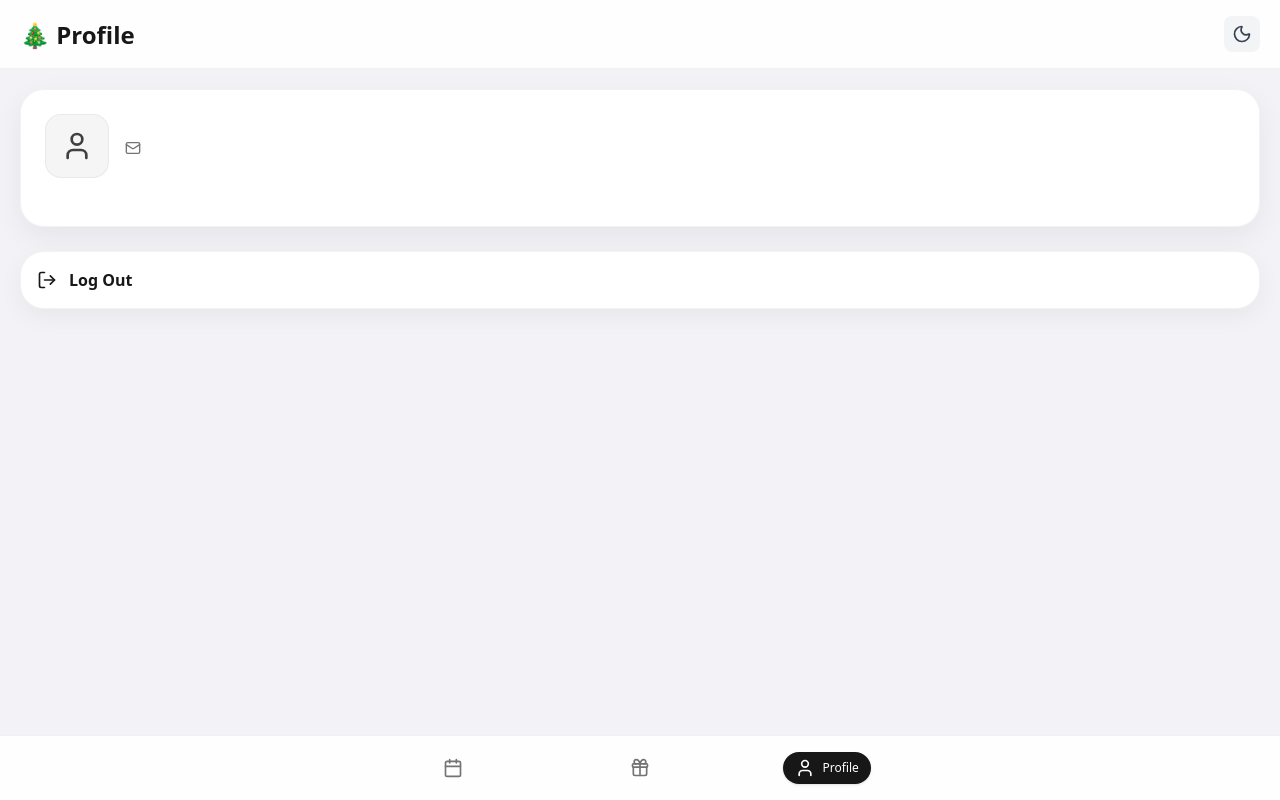
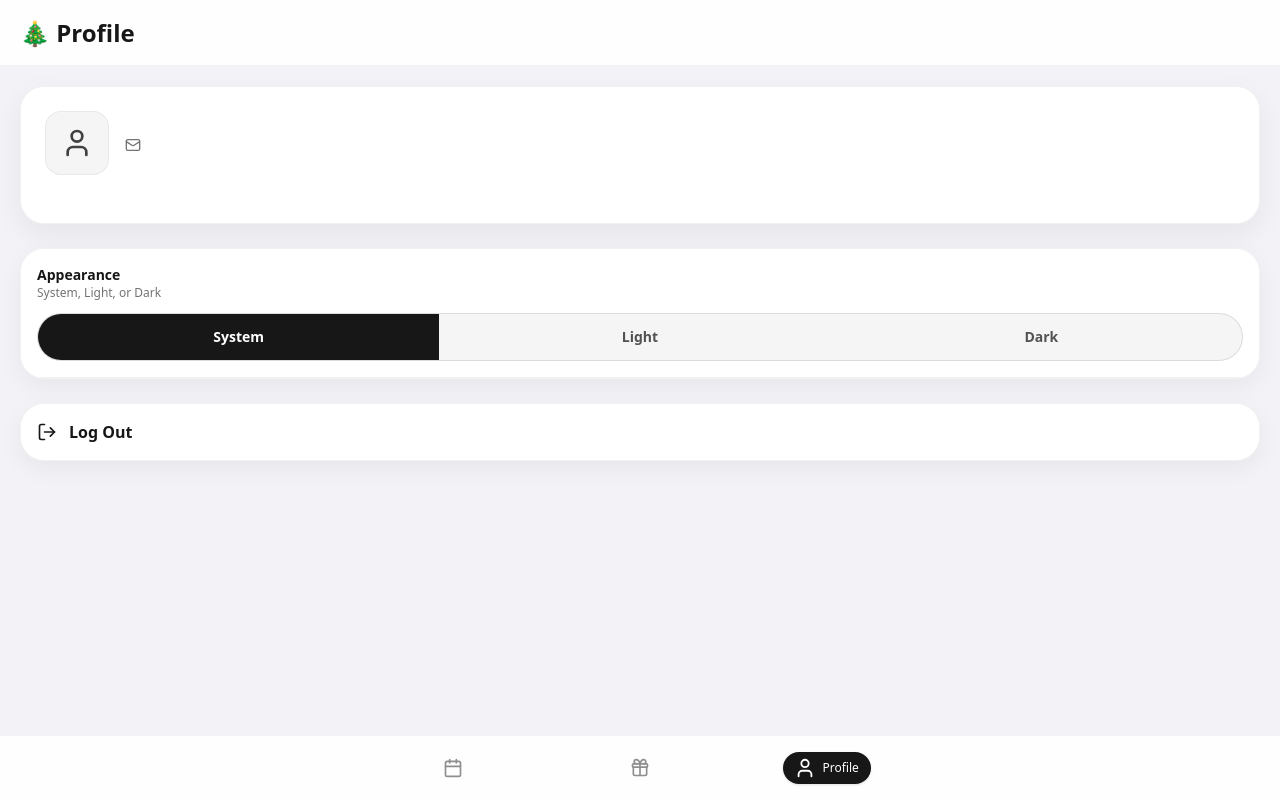
Before and after one commit to tduarte/christmas, a Next.js app: page /profile in a window 1280 px wide. Built offline with nearby package versions, Linux system fonts and the light colour scheme; no server answers.

Commit message:
Update CTAs and appearance button

```diff
--- a/app/api/user/route.ts
+++ b/app/api/user/route.ts
@@ -1,4 +1,7 @@
 import { getSession } from '@/lib/auth';
+import { db } from '@/lib/db';
+import { users } from '@/lib/schema';
+import { eq } from 'drizzle-orm';
 import { NextResponse } from 'next/server';
 
 export async function GET() {
@@ -8,9 +11,41 @@ export async function GET() {
     return NextResponse.json({ error: 'Unauthorized' }, { status: 401 });
   }
 
+  const [user] = await db
+    .select({
+      id: users.id,
+      email: users.email,
+      name: users.name,
+      themePreference: users.themePreference,
+    })
+    .from(users)
+    .where(eq(users.id, session.userId))
+    .limit(1);
+
   return NextResponse.json({
-    id: session.userId,
-    email: session.email,
-    name: session.name,
+    id: user?.id ?? session.userId,
+    email: user?.email ?? session.email,
+    name: user?.name ?? session.name,
+    themePreference: user?.themePreference ?? 'system',
   });
 }
+
+export async function PATCH(request: Request) {
+  const session = await getSession();
+  if (!session) {
+    return NextResponse.json({ error: 'Unauthorized' }, { status: 401 });
+  }
+
+  const { themePreference } = await request.json();
+  const allowed = ['light', 'dark', 'system'];
+  if (!allowed.includes(themePreference)) {
+    return NextResponse.json({ error: 'Invalid theme preference' }, { status: 400 });
+  }
+
+  await db
+    .update(users)
+    .set({ themePreference })
+    .where(eq(users.id, session.userId));
+
+  return NextResponse.json({ ok: true, themePreference });
+}
--- a/app/gifts/page.tsx
+++ b/app/gifts/page.tsx
@@ -209,7 +209,7 @@ export default function GiftsPage() {
             {isParticipating && (
               <button
                 onClick={handleAddGift}
-                className="p-2.5 rounded-full bg-neutral-900 text-white hover:bg-neutral-800 active:scale-95 transition-all shadow-sm"
+                className="p-2.5 rounded-full bg-[#34C759] text-black hover:bg-[#2EC254] active:scale-95 transition-all shadow-sm dark:bg-[#30D158] dark:hover:bg-[#2BC451]"
               >
                 <Plus className="w-5 h-5" />
               </button>
@@ -277,7 +277,7 @@ export default function GiftsPage() {
                 </button>
                 <button
                   type="submit"
-                  className="flex-1 py-2.5 px-4 rounded-xl bg-neutral-900 text-white hover:bg-neutral-800 transition-colors"
+                  className="flex-1 py-2.5 px-4 rounded-xl bg-[#34C759] text-black hover:bg-[#2EC254] dark:bg-[#30D158] dark:hover:bg-[#2BC451] transition-colors"
                 >
                   {editingGiftId ? 'Update Gift' : 'Add Gift'}
                 </button>
--- a/app/page.tsx
+++ b/app/page.tsx
@@ -179,7 +179,7 @@ export default function CalendarPage() {
         <div className="flex items-center gap-2">
           <button
             onClick={() => openAddForm()}
-            className="p-2.5 rounded-full bg-neutral-900 text-white hover:bg-neutral-800 active:scale-95 transition-all shadow-sm"
+            className="p-2.5 rounded-full bg-[#34C759] text-black hover:bg-[#2EC254] active:scale-95 transition-all shadow-sm dark:bg-[#30D158] dark:hover:bg-[#2BC451]"
             aria-label="Add event"
           >
             <Plus className="w-5 h-5" />
--- a/app/profile/page.tsx
+++ b/app/profile/page.tsx
@@ -4,18 +4,18 @@ import { useState, useEffect } from 'react';
 import { useRouter } from 'next/navigation';
 import { User, LogOut, Mail } from 'lucide-react';
 import BottomNav from '@/components/BottomNav';
-import ThemeToggle from '@/components/ThemeToggle';
-
 interface UserInfo {
   id: number;
   email: string;
   name: string;
+  themePreference?: 'light' | 'dark' | 'system';
 }
 
 export default function ProfilePage() {
   const router = useRouter();
   const [user, setUser] = useState<UserInfo | null>(null);
   const [loading, setLoading] = useState(true);
+  const [theme, setTheme] = useState<'light' | 'dark' | 'system'>('system');
 
   useEffect(() => {
     fetchUser();
@@ -27,11 +27,39 @@ export default function ProfilePage() {
       if (res.ok) {
         const data = await res.json();
         setUser(data);
+        if (data.themePreference) {
+          setTheme(data.themePreference);
+        }
       }
     } catch (error) {
       console.error('Failed to fetch user', error);
     } finally {
       setLoading(false);
+    }
+  };
+
+  const applyTheme = (mode: 'light' | 'dark' | 'system') => {
+    const prefersDark = window.matchMedia('(prefers-color-scheme: dark)').matches;
+    const resolved = mode === 'system' ? (prefersDark ? 'dark' : 'light') : mode;
+    if (resolved === 'dark') {
+      document.documentElement.classList.add('dark');
+    } else {
+      document.documentElement.classList.remove('dark');
+    }
+    localStorage.setItem('theme', mode);
+  };
+
+  const handleThemeChange = async (mode: 'light' | 'dark' | 'system') => {
+    setTheme(mode);
+    applyTheme(mode);
+    try {
+      await fetch('/api/user', {
+        method: 'PATCH',
+        headers: { 'Content-Type': 'application/json' },
+        body: JSON.stringify({ themePreference: mode }),
+      });
+    } catch (error) {
+      console.error('Failed to save theme preference', error);
     }
   };
 
@@ -62,7 +90,6 @@ export default function ProfilePage() {
         <div>
           <h1 className="text-2xl font-semibold text-neutral-900 dark:text-white leading-snug">🎄 Profile</h1>
         </div>
-        <ThemeToggle />
       </div>
 
       <div className="p-5 space-y-6">
@@ -82,6 +109,30 @@ export default function ProfilePage() {
         </div>
 
         <div className="bg-white/95 dark:bg-neutral-950 rounded-3xl border border-black/5 dark:border-white/10 overflow-hidden shadow-[0_8px_25px_rgba(0,0,0,0.05)]">
+          <div className="flex flex-col gap-3 p-4 border-b border-black/5 dark:border-white/10">
+            <div>
+              <p className="text-sm font-semibold text-neutral-900 dark:text-white">Appearance</p>
+              <p className="text-xs text-neutral-500 dark:text-neutral-400">System, Light, or Dark</p>
+            </div>
+            <div className="flex w-full rounded-full border border-black/10 dark:border-white/10 bg-neutral-100 dark:bg-neutral-900 overflow-hidden h-12">
+              {(['system', 'light', 'dark'] as const).map(option => (
+                <button
+                  key={option}
+                  onClick={() => handleThemeChange(option)}
+                  className={`flex-1 px-4 text-sm font-semibold transition-colors ${
+                    theme === option
+                      ? 'bg-neutral-900 text-white dark:bg-white dark:text-black'
+                      : 'text-neutral-600 dark:text-neutral-400'
+                  }`}
+                >
+                  {option === 'system' ? 'System' : option === 'light' ? 'Light' : 'Dark'}
+                </button>
+              ))}
+            </div>
+          </div>
+        </div>
+
+        <div className="bg-white/95 dark:bg-neutral-950 rounded-3xl border border-black/5 dark:border-white/10 overflow-hidden shadow-[0_8px_25px_rgba(0,0,0,0.05)]">
           <button
             onClick={handleLogout}
             className="w-full flex items-center gap-3 p-4 text-left hover:bg-neutral-100 dark:hover:bg-neutral-900 transition-colors text-neutral-900 dark:text-white"
--- a/components/BottomNav.tsx
+++ b/components/BottomNav.tsx
@@ -28,14 +28,28 @@ export default function BottomNav() {
                 isActive ? 'text-neutral-900 dark:text-white' : 'text-neutral-500 dark:text-neutral-400'
               }`}
             >
-              {isActive ? (
-                <span className="flex items-center gap-2 px-3 py-1.5 rounded-full bg-neutral-900 text-white dark:bg-[#1C1C1E] dark:text-white shadow-sm">
-                  <Icon className="w-5 h-5" />
-                  <span className="text-xs font-medium">{tab.label}</span>
+              <span
+                className={`flex items-center px-3 py-1.5 rounded-full transition-all duration-300 ${
+                  isActive
+                    ? 'bg-neutral-900 text-white dark:bg-[#1C1C1E] dark:text-white shadow-sm gap-2'
+                    : 'bg-transparent gap-0'
+                }`}
+              >
+                <Icon
+                  className={`w-5 h-5 transition-transform transition-opacity duration-300 ${
+                    isActive ? 'scale-110 opacity-100' : 'scale-100 opacity-80'
+                  }`}
+                />
+                <span
+                  className={`text-xs font-medium overflow-hidden min-w-0 transition-[max-width,opacity,transform] duration-300 ease-out ${
+                    isActive
+                      ? 'max-w-[96px] opacity-100 translate-y-0'
+                      : 'max-w-0 opacity-0 -translate-y-1'
+                  }`}
+                >
+                  {tab.label}
                 </span>
-              ) : (
-                <Icon className="w-5 h-5" />
-              )}
+              </span>
             </Link>
           );
         })}
--- a/components/Calendar/AddEventForm.tsx
+++ b/components/Calendar/AddEventForm.tsx
@@ -201,7 +201,7 @@ export default function AddEventForm({
         <div className="p-5 border-t border-black/5 dark:border-white/10 bg-white/90 dark:bg-neutral-950/90 backdrop-blur-md">
           <button
             type="submit"
-            className="w-full py-3.5 px-4 rounded-2xl bg-neutral-900 text-white hover:bg-neutral-800 transition-all font-semibold text-base shadow-lg shadow-black/10"
+            className="w-full py-3.5 px-4 rounded-2xl bg-[#34C759] text-black hover:bg-[#2EC254] dark:bg-[#30D158] dark:hover:bg-[#2BC451] transition-all font-semibold text-base shadow-lg shadow-black/10"
           >
             Save Event
           </button>
--- a/components/ThemeProvider.tsx
+++ b/components/ThemeProvider.tsx
@@ -2,18 +2,58 @@
 
 import { useEffect } from 'react';
 
+type ThemeMode = 'light' | 'dark' | 'system';
+
 export default function ThemeProvider({ children }: { children: React.ReactNode }) {
   useEffect(() => {
-    // Apply theme immediately on mount to prevent flash
-    const stored = localStorage.getItem('theme');
-    const prefersDark = window.matchMedia('(prefers-color-scheme: dark)').matches;
-    const isDark = stored === 'dark' || (!stored && prefersDark);
+    const prefersDark = () => window.matchMedia('(prefers-color-scheme: dark)').matches;
 
-    if (isDark) {
-      document.documentElement.classList.add('dark');
-    } else {
-      document.documentElement.classList.remove('dark');
-    }
+    const applyTheme = (mode: ThemeMode) => {
+      const resolved = mode === 'system' ? (prefersDark() ? 'dark' : 'light') : mode;
+      if (resolved === 'dark') {
+        document.documentElement.classList.add('dark');
+      } else {
+        document.documentElement.classList.remove('dark');
+      }
+      localStorage.setItem('theme', mode);
+      currentMode = mode;
+    };
+
+    let currentMode: ThemeMode = 'system';
+
+    // Immediate apply from localStorage/system to avoid flash
+    const stored = localStorage.getItem('theme') as ThemeMode | null;
+    const initialMode = stored ?? 'system';
+    applyTheme(initialMode);
+
+    const mql = window.matchMedia('(prefers-color-scheme: dark)');
+    const onSystemChange = () => {
+      if (currentMode === 'system') {
+        applyTheme('system');
+      }
+    };
+    mql.addEventListener('change', onSystemChange);
+
+    // Sync with server preference if available
+    const syncFromServer = async () => {
+      try {
+        const res = await fetch('/api/user', { cache: 'no-store' });
+        if (res.ok) {
+          const data = await res.json();
+          if (data.themePreference === 'light' || data.themePreference === 'dark' || data.themePreference === 'system') {
+            applyTheme(data.themePreference);
+          }
+        }
+      } catch {
+        // ignore
+      }
+    };
+
+    syncFromServer();
+
+    return () => {
+      mql.removeEventListener('change', onSystemChange);
+    };
   }, []);
 
   return <>{children}</>;
--- a/lib/schema.ts
+++ b/lib/schema.ts
@@ -6,6 +6,7 @@ export const users = pgTable('users', {
   email: text('email').notNull().unique(),
   pin: text('pin').notNull(), // Stored as text per requirements
   name: text('name').notNull(),
+  themePreference: text('theme_preference').notNull().default('system'),
   createdAt: timestamp('created_at').defaultNow(),
 });
 
```
